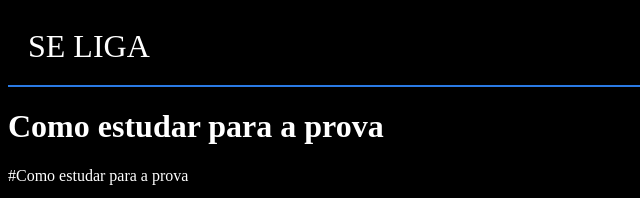
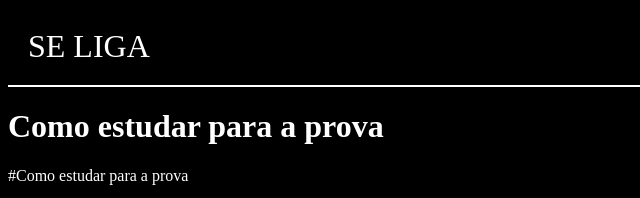
Before and after one commit to WyseSage/SELIGA-3-Tri, a plain HTML site: page index.html in a window 1280 px wide. Shown: the whole page, without its empty margins (0-640 px from the left). Drawn offline with Linux system fonts and the light colour scheme.

Commit message:
adsadsad

```diff
--- a/style.css
+++ b/style.css
@@ -4,7 +4,7 @@ body {
 }
 
 header {
-    border-bottom: solid 2px rgb(42, 122, 228);
+    border-bottom: solid 2px rgb(255, 255, 255);
     padding: 20px;
     font-size: 32px;
     color: rgb(255, 255, 255);
```
